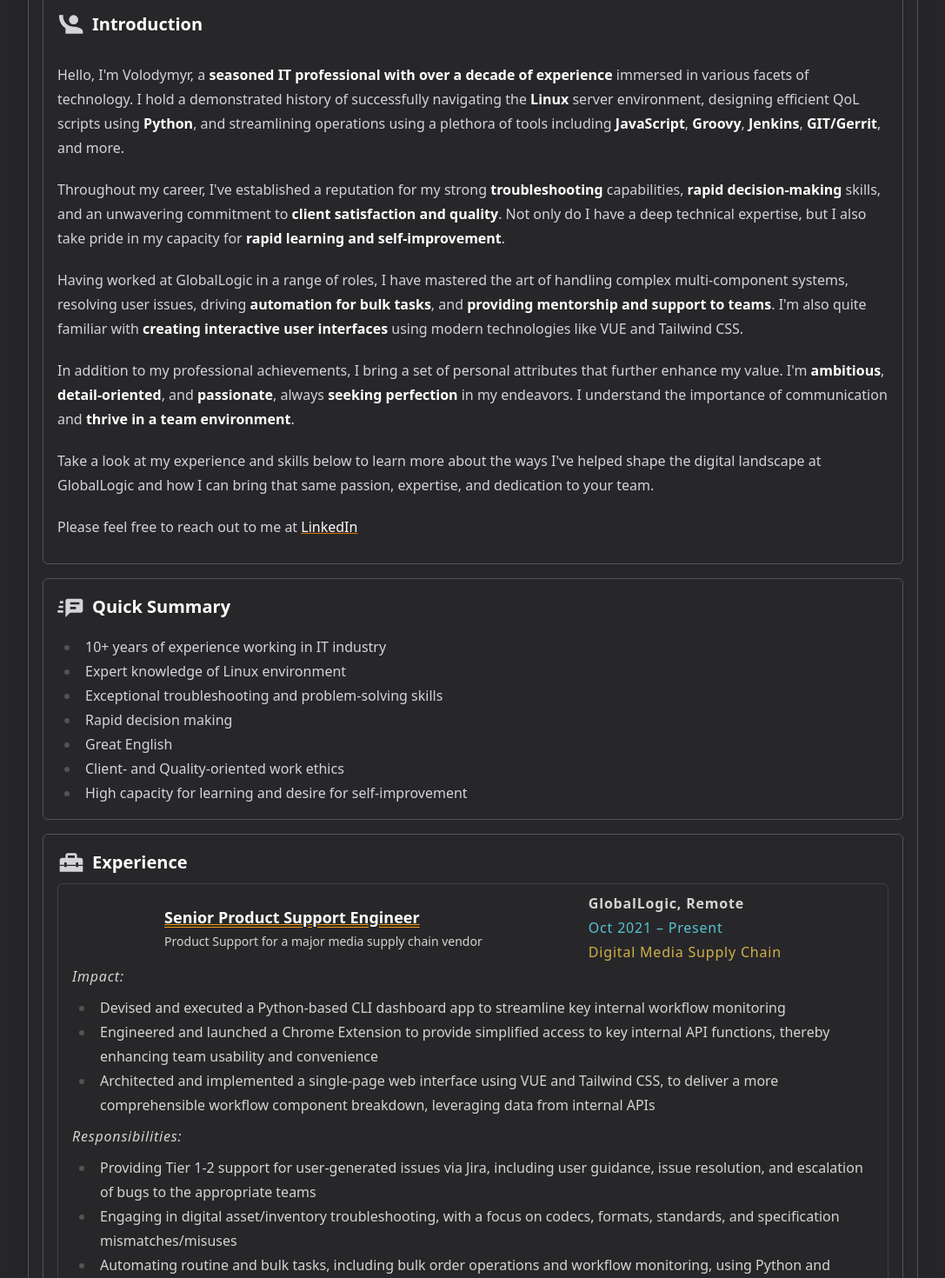
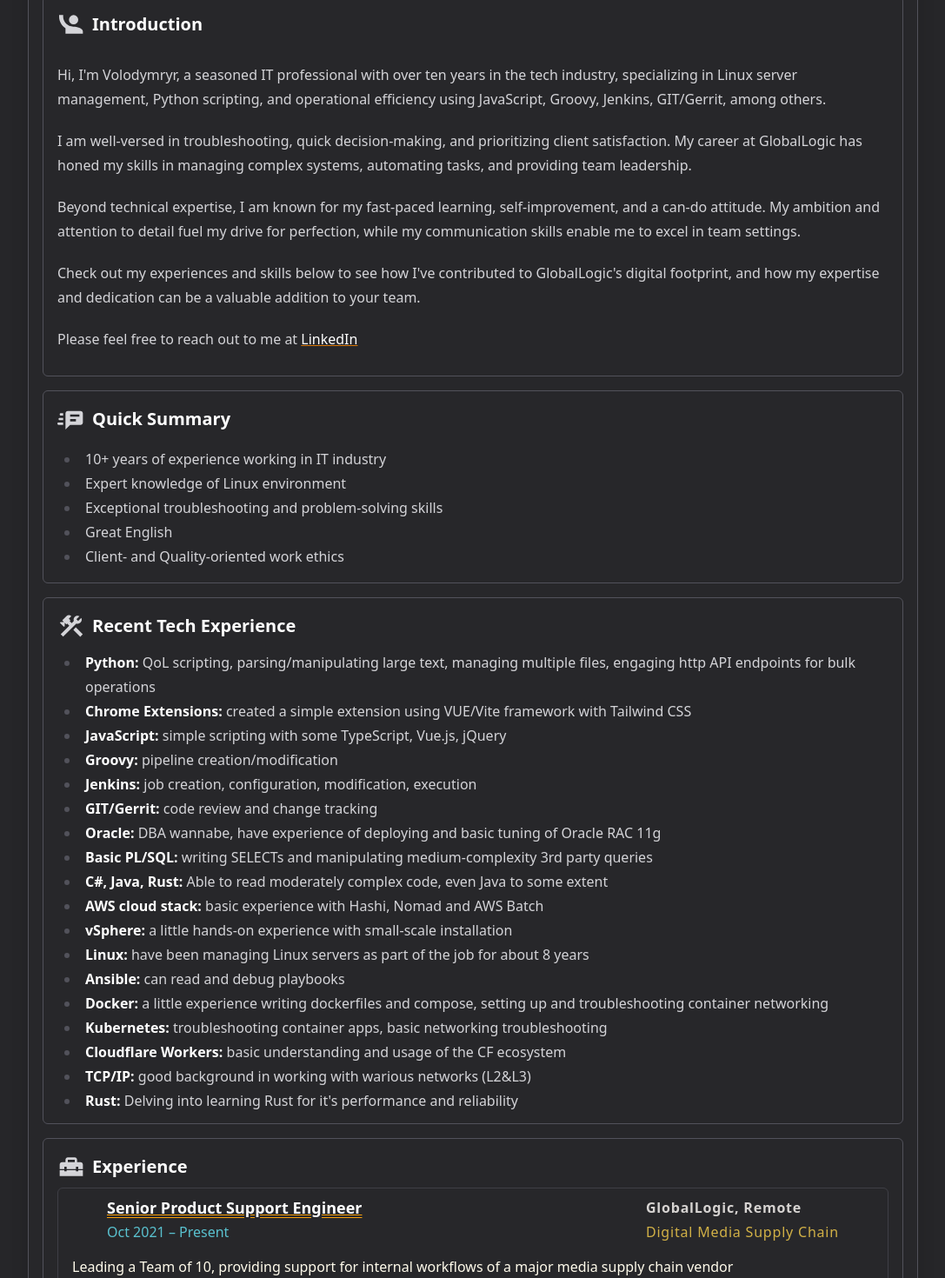
Before and after one commit to vharmash/harmashv.pro, a Vue app: page /cv in a window 1280 px wide. Shown: the part 620-2090 px from the top of the page at 87% size, without its empty margins (96-1183 px from the left). Built offline with nearby package versions, Linux system fonts and the light colour scheme.

Commit message:
Perfecting the CV

```diff
--- a/src/components/CVItem.vue
+++ b/src/components/CVItem.vue
@@ -12,34 +12,36 @@
 </script>
 <template v-if="entry">
   <div
-    class="prose prose-stone !prose-invert max-w-none prose-li:my-0 hover:border-zinc-500 hover:shadow-sm px-4 py-2 mb-3 rounded-md border border-zinc-700"
+    class="prose prose-stone !prose-invert prose-base max-w-none prose-li:my-0 hover:border-zinc-500 hover:shadow-sm px-4 py-2 mb-3 rounded-md border border-zinc-700"
   >
-    <div class="flex items-center place-content-evenly">
-      <div>
+    <div class="flex items-center pb-2">
+      <div class="md:pl-10 pr-4 grow">
         <h4 class="text-lg p-0 m-0 underline decoration-double decoration-amber-500">
           {{ entry.role }}
         </h4>
-        <div class="text-sm pt-1 pr-2 mr-2">{{ entry.outline }}</div>
+        <span class="font-light text-cyan-300/80">
+          {{ entry.period }}
+        </span>
       </div>
-      <div class="font-semibold tracking-wider">
-        {{ entry.company }}
-        <div class="font-light text-cyan-300/80">
-          {{ entry.period }}
+      <div class="font-semibold md:tracking-wider md:pr-10">
+        <div class="font-semibold tracking-wider">
+          {{ entry.company }}
         </div>
         <div class="font-light text-amber-300/80">
           {{ entry.industry }}
         </div>
       </div>
     </div>
+    <div class="font-medium text-amber-50 pt-1 pr-2 mr-2">{{ entry.outline }}</div>
     <h5 class="italic font-light tracking-wider">Impact:</h5>
     <ul class="my-2">
-      <li v-for="i in entry.impact" :key="i" class="">
+      <li v-for="i in entry.impact" :key="i" class="p-0 m-0">
         {{ i }}
       </li>
     </ul>
     <h5 class="italic font-light tracking-wider">Responsibilities:</h5>
     <ul class="my-2">
-      <li v-for="i in entry.responsibilities" :key="i" class="">
+      <li v-for="i in entry.responsibilities" :key="i" class="p-0 m-0">
         {{ i }}
       </li>
     </ul>
--- a/src/components/TheCV.vue
+++ b/src/components/TheCV.vue
@@ -17,42 +17,22 @@
     </template>
     <template #heading>Introduction</template>
     <p>
-      Hello, I'm Volodymyr, a
-      <strong>seasoned IT professional with over a decade of experience</strong> immersed in various
-      facets of technology. I hold a demonstrated history of successfully navigating the
-      <strong>Linux</strong> server environment, designing efficient QoL scripts using
-      <strong>Python</strong>, and streamlining operations using a plethora of tools including
-      <strong>JavaScript</strong>, <strong>Groovy</strong>, <strong>Jenkins</strong>,
-      <strong>GIT/Gerrit</strong>, and more.
-    </p>
+      Hi, I'm Volodymryr, a seasoned IT professional with over ten years in the tech industry, specializing in Linux
+      server management, Python scripting, and operational efficiency using JavaScript, Groovy, Jenkins, GIT/Gerrit, among
+      others.</p>
+    <p>
 
-    <p>
-      Throughout my career, I've established a reputation for my strong
-      <strong>troubleshooting</strong> capabilities, <strong>rapid decision-making</strong> skills,
-      and an unwavering commitment to <strong>client satisfaction and quality</strong>. Not only do
-      I have a deep technical expertise, but I also take pride in my capacity for
-      <strong>rapid learning and self-improvement</strong>.
-    </p>
-
-    <p>
-      Having worked at GlobalLogic in a range of roles, I have mastered the art of handling complex
-      multi-component systems, resolving user issues, driving
-      <strong>automation for bulk tasks</strong>, and
-      <strong>providing mentorship and support to teams</strong>. I'm also quite familiar with
-      <strong>creating interactive user interfaces</strong> using modern technologies like VUE and
-      Tailwind CSS.
-    </p>
-
-    <p>
-      In addition to my professional achievements, I bring a set of personal attributes that further
-      enhance my value. I'm <strong>ambitious</strong>, <strong>detail-oriented</strong>, and
-      <strong>passionate</strong>, always <strong>seeking perfection</strong> in my endeavors. I
-      understand the importance of communication and <strong>thrive in a team environment</strong>.
+      I am well-versed in troubleshooting, quick decision-making, and prioritizing client satisfaction. My career at
+      GlobalLogic has honed my skills in managing complex systems, automating tasks, and providing team leadership.
     </p>
     <p>
-      Take a look at my experience and skills below to learn more about the ways I've helped shape
-      the digital landscape at GlobalLogic and how I can bring that same passion, expertise, and
-      dedication to your team.
+      Beyond technical expertise, I am known for my fast-paced learning, self-improvement, and a can-do attitude. My
+      ambition and attention to detail fuel my drive for perfection, while my communication skills enable me to excel in
+      team settings.
+    </p>
+    <p>
+      Check out my experiences and skills below to see how I've contributed to GlobalLogic's digital footprint, and how my
+      expertise and dedication can be a valuable addition to your team.
     </p>
     <p>Please feel free to reach out to me at <a href="">LinkedIn</a></p>
   </WelcomeItem>
@@ -71,6 +51,18 @@
 
   <WelcomeItem>
     <template #icon>
+      <SupportIcon />
+    </template>
+    <template #heading>Recent Tech Experience</template>
+    <ul class="my-1">
+      <li v-for="(value, key) in cv.recent_tech_experience" :key="key" class="m-0 py-0">
+        <strong class="strong">{{ key }}:</strong> <span>{{ value }}</span>
+      </li>
+    </ul>
+  </WelcomeItem>
+
+  <WelcomeItem>
+    <template #icon>
       <ToolingIcon />
     </template>
     <template #heading>Experience</template>
@@ -79,16 +71,4 @@
     </template>
   </WelcomeItem>
 
-  <WelcomeItem>
-    <template #icon>
-      <SupportIcon />
-    </template>
-    <template #heading>Recent Tech Experience</template>
-    <ul class="my-2">
-      <li v-for="(value, key) in cv.recent_tech_experience" :key="key" class="m-0">
-        <strong class="strong">{{ key }}:</strong> <span>{{ value }}</span>
-      </li>
-    </ul>
-  </WelcomeItem>
-  <ToTop />
-</template>
+<ToTop /></template>
--- a/src/components/cv.ts
+++ b/src/components/cv.ts
@@ -5,7 +5,8 @@
       company: 'GlobalLogic, Remote',
       period: 'Oct 2021 – Present',
       industry: 'Digital Media Supply Chain',
-      outline: 'Product Support for a major media supply chain vendor',
+      outline:
+        'Leading a Team of 10, providing support for internal workflows of a major media supply chain vendor',
       impact: [
         'Devised and executed a Python-based CLI dashboard app to streamline key internal workflow monitoring',
         'Engineered and launched a Chrome Extension to provide simplified access to key internal API functions, thereby enhancing team usability and convenience',
@@ -25,7 +26,7 @@
       company: 'GlobalLogic, Hybrid',
       period: 'Feb 2019 – Oct 2021 (2Y 9M)',
       industry: 'Telecommunications',
-      outline: 'Product Installation and Verification lifecycle for a major telecom vendor',
+      outline: 'Leading a Team of 5, supporting product lifecycle for a major telecom vendor',
       responsibilities: [
         'Managing workflow across a product line consisting of 10+ supported software versions',
         'Supervising the "Cleanroom" stage for the release of maintenance updates/patches',
@@ -48,7 +49,8 @@
       company: 'GlobalLogic, On-Site',
       period: 'Aug 2016 – Feb 2019 (2Y 7M)',
       industry: 'Telecommunications',
-      outline: 'VAS platform support for a mobile operator',
+      outline:
+        'Being Member of a Team of 3 Engineers, providing VAS platform support for a mobile operator',
       responsibilities: [
         'Facilitating improvement development through communication with customer and developers on business requirements and technical limitations',
         'Oracle RAC 11g configuration and support',
@@ -66,10 +68,8 @@
     '10+ years of experience working in IT industry',
     'Expert knowledge of Linux environment',
     'Exceptional troubleshooting and problem-solving skills',
-    'Rapid decision making',
     'Great English',
-    'Client- and Quality-oriented work ethics',
-    'High capacity for learning and desire for self-improvement'
+    'Client- and Quality-oriented work ethics'
   ],
   recent_tech_experience: {
     Python:
```
